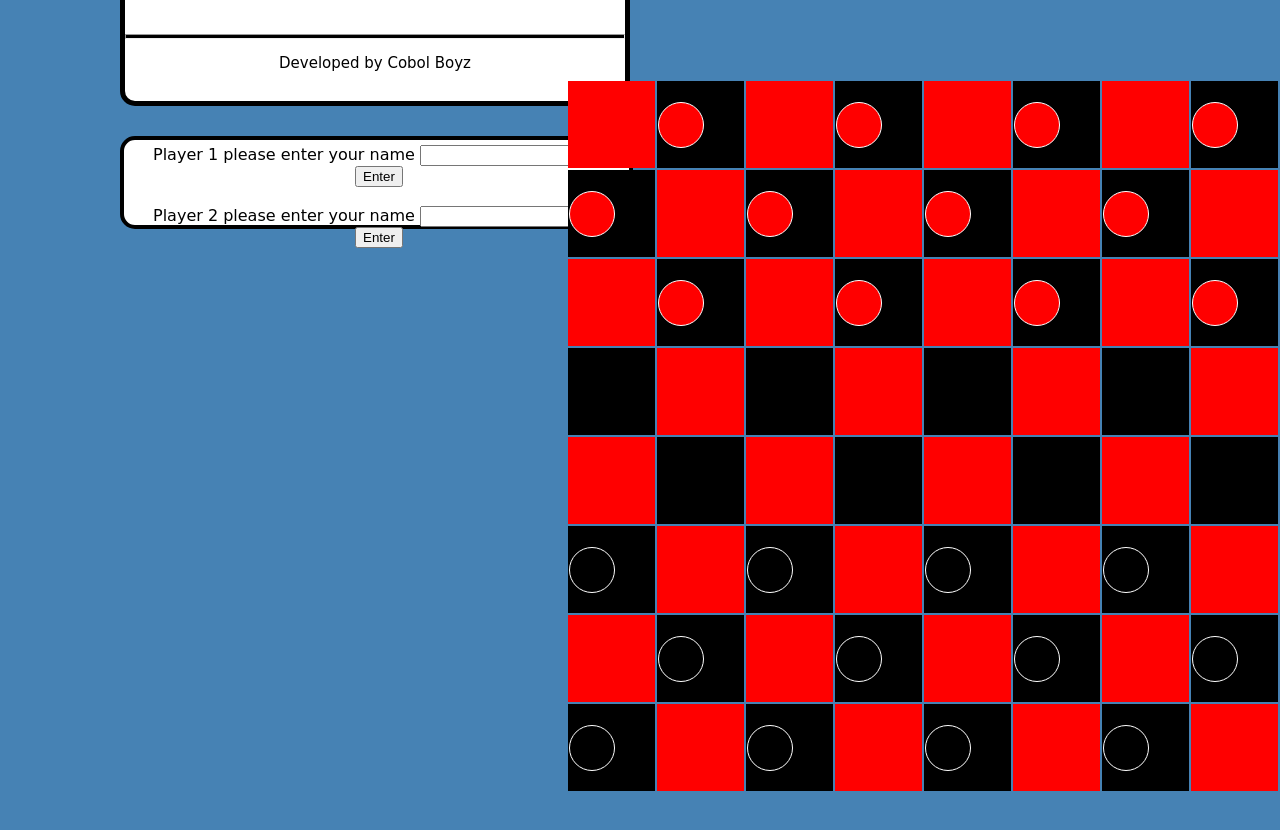
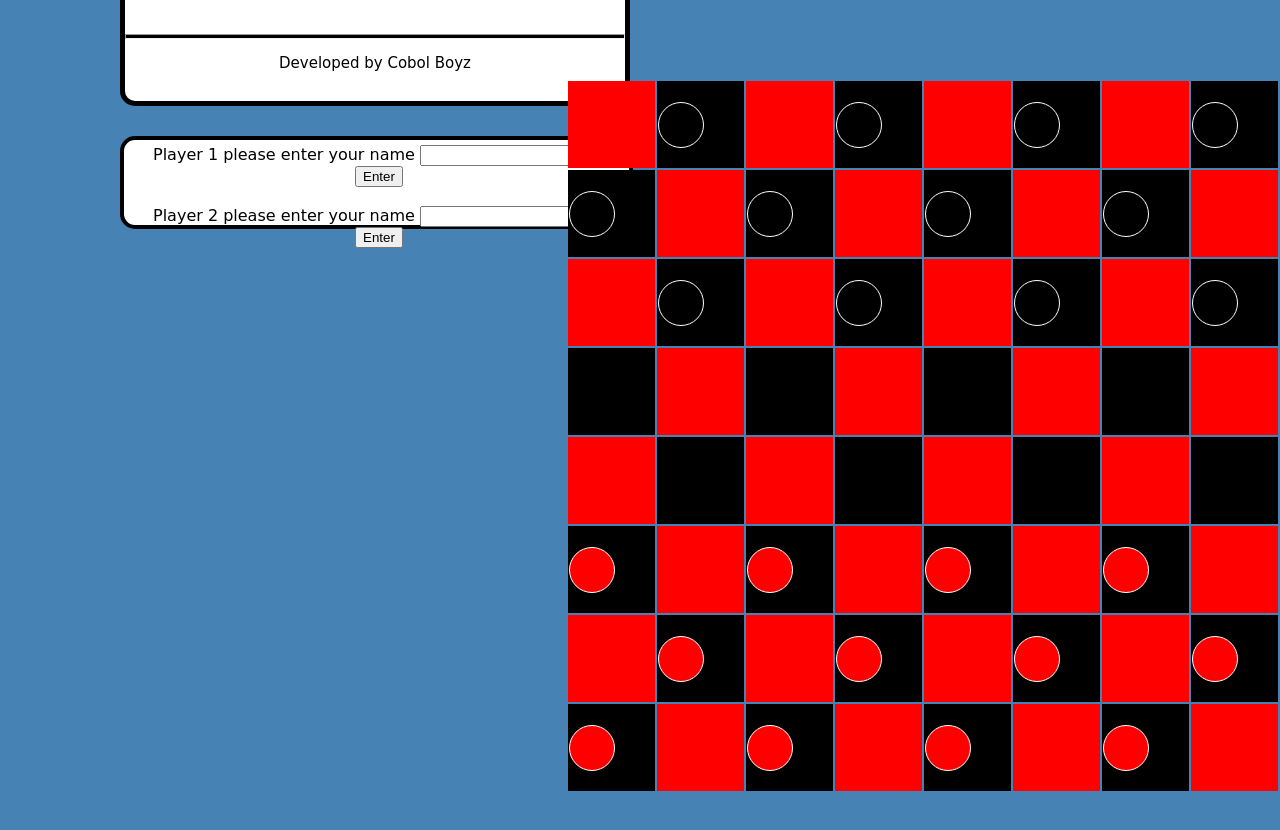
Before and after one commit to SELC2021/Checkers, a plain HTML site: page UserScreen/Checkers.html in a window 1280 px wide. Shown: the part 314-1144 px from the top of the page. Drawn offline with Linux system fonts and the light colour scheme.

Commit message:
New board and took away the players count

```diff
--- a/UserScreen/Checkers.html
+++ b/UserScreen/Checkers.html
@@ -37,35 +37,35 @@
        <table id = "board">
      <tr>
        <td class="noPiecehere"></td>
-       <td><p class="redChecker" id="0"></p></td>
+       <td><p class="blackChecker" id="0"></p></td>
        <td class="noPiecehere"></td>
-       <td><p class="redChecker" id="1"></p></td>
+       <td><p class="blackChecker" id="1"></p></td>
        <td class="noPiecehere"></td>
-       <td><p class="redChecker" id="2"></p></td>
+       <td><p class="blackChecker" id="2"></p></td>
        <td class="noPiecehere"></td>
-       <td><p class="redChecker" id="3"></p></td>
+       <td><p class="blackChecker" id="3"></p></td>
      </tr>
 
      <tr>
-     <td><p class="redChecker" id="4"></p></td>
+     <td><p class="blackChecker" id="4"></p></td>
      <td class="noPiecehere"></td>
-     <td><p class="redChecker" id="5"></p></td>
+     <td><p class="blackChecker" id="5"></p></td>
      <td class="noPiecehere"></td>
-     <td><p class="redChecker" id="6"></p></td>
+     <td><p class="blackChecker" id="6"></p></td>
      <td class="noPiecehere"></td>
-     <td><p class="redChecker" id="7"></p></td>
+     <td><p class="blackChecker" id="7"></p></td>
      <td class="noPiecehere"></td>
      </tr>
 
      <tr>
        <td class="noPiecehere"></td>
-       <td><p class="redChecker" id="8"></p></td>
+       <td><p class="blackChecker" id="8"></p></td>
        <td class="noPiecehere"></td>
-       <td><p class="redChecker" id="9"></p></td>
+       <td><p class="blackChecker" id="9"></p></td>
        <td class="noPiecehere"></td>
-       <td><p class="redChecker" id="10"></p></td>
+       <td><p class="blackChecker" id="10"></p></td>
        <td class="noPiecehere"></td>
-       <td><p class="redChecker" id="11"></p></td>
+       <td><p class="blackChecker" id="11"></p></td>
      </tr>
 
      <tr>
@@ -91,35 +91,35 @@
      </tr>
 
      <tr>
-     <td><p class="blackChecker" id="12"></p></td>
+     <td><p class="redChecker" id="12"></p></td>
      <td class="noPiecehere"></td>
-     <td><p class="blackChecker" id="13"></p></td>
+     <td><p class="redChecker" id="13"></p></td>
      <td class="noPiecehere"></td>
-     <td><p class="blackChecker" id="14"></p></td>
+     <td><p class="redChecker" id="14"></p></td>
      <td class="noPiecehere"></td>
-     <td><p class="blackChecker" id="15"></p></td>
+     <td><p class="redChecker" id="15"></p></td>
      <td class="noPiecehere"></td>
      </tr>
 
      <tr>
        <td class="noPiecehere"></td>
-       <td><p class="blackChecker" id="16"></p></td>
+       <td><p class="redChecker" id="16"></p></td>
        <td class="noPiecehere"></td>
-       <td><p class="blackChecker" id="17"></p></td>
+       <td><p class="redChecker" id="17"></p></td>
        <td class="noPiecehere"></td>
-       <td><p class="blackChecker" id="18"></p></td>
+       <td><p class="redChecker" id="18"></p></td>
        <td class="noPiecehere"></td>
-       <td><p class="blackChecker" id="19"></p></td>
+       <td><p class="redChecker" id="19"></p></td>
      </tr>
 
      <tr>
-     <td><p class="blackChecker" id="20"></p></td>
+     <td><p class="redChecker" id="20"></p></td>
      <td class="noPiecehere"></td>
-     <td><p class="blackChecker" id="21"></p></td>
+     <td><p class="redChecker" id="21"></p></td>
      <td class="noPiecehere"></td>
-     <td><p class="blackChecker" id="22"></p></td>
+     <td><p class="redChecker" id="22"></p></td>
      <td class="noPiecehere"></td>
-     <td><p class="blackChecker" id="23"></p></td>
+     <td><p class="redChecker" id="23"></p></td>
      <td class="noPiecehere"></td>
      </tr>
      </table>
```
